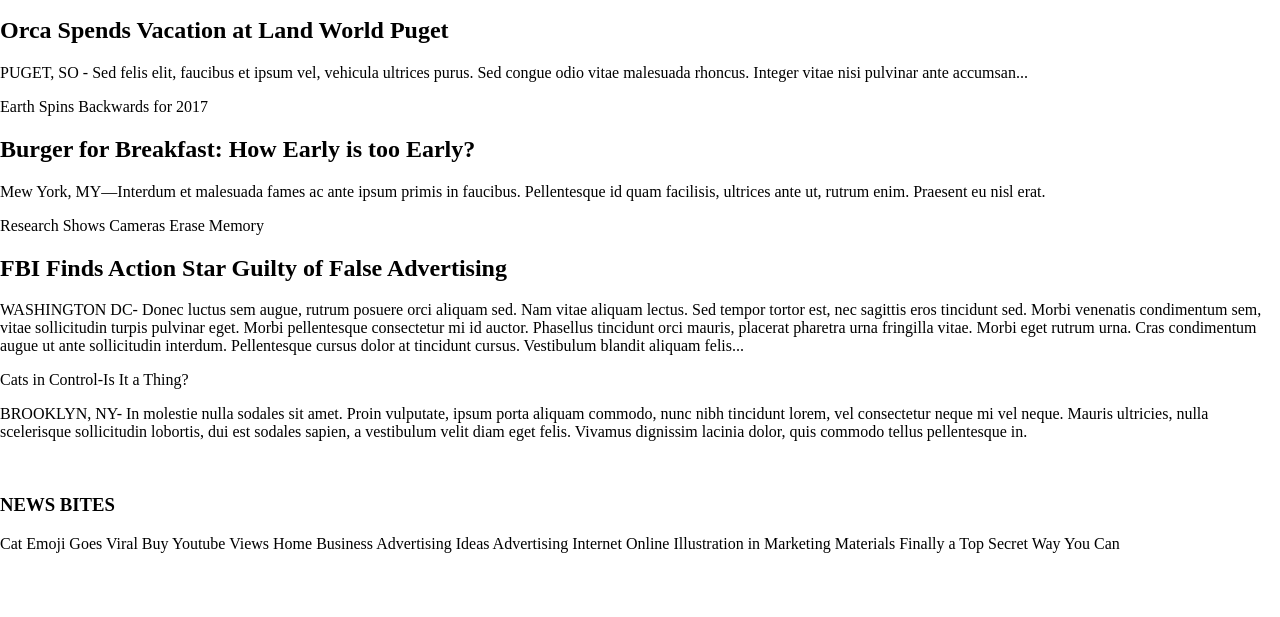
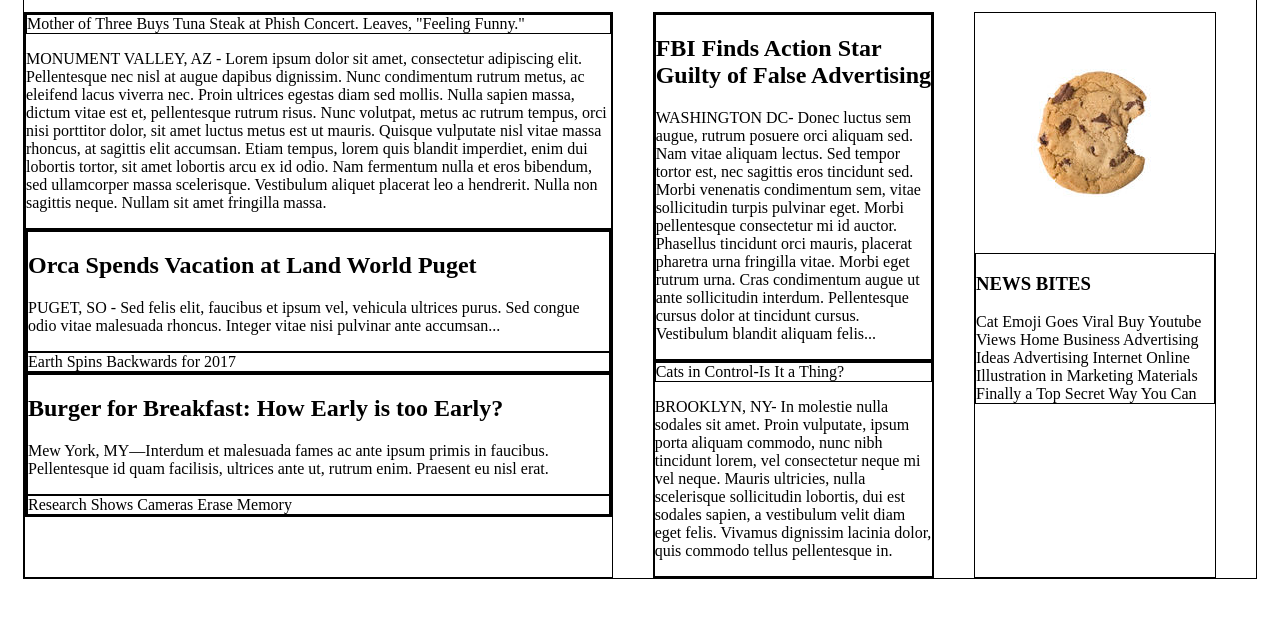
Before and after one commit to ConnieG87/MyTimes, a plain HTML site: page index.html in a window 1280 px wide. Shown: the part 109-726 px from the top of the page. Drawn offline with Linux system fonts and the light colour scheme.

Commit message:
CSS content, my attempt.

```diff
--- a/index.html
+++ b/index.html
@@ -73,7 +73,7 @@
 
       <div class="column small">
 
-        <img class="cookie" scr="resources/img-news-bite.png">
+        <img class="cookie" src="resources/images/img-news-bite.png">
         <div class="news-bites">
           <h3>NEWS BITES</h3>
           <span class="bite">Cat Emoji Goes Viral</span>
@@ -86,9 +86,5 @@
 
       </div>
 
-
-
-
-
   </body>
 </html>
--- a/resources/css/style.css
+++ b/resources/css/style.css
@@ -45,3 +45,37 @@ nav span {
 a {
   color: black;
 }
+
+.content {
+  display: flex;
+  position: relative;
+  top: 80px;
+  margin: 0px auto;
+  width: 1232px;
+  border: 1px solid black;
+}
+
+.content div {
+  border: 1px solid black;
+
+}
+
+.column {
+  display: flex;
+  flex-direction: column;
+  margin-top: 40px;
+  margin-right: 40px;
+}
+
+.column.large {
+  width: 630px;
+
+}
+
+.column.medium {
+  width: 300px;
+}
+
+.column.small {
+  width: 240px;
+}
```
